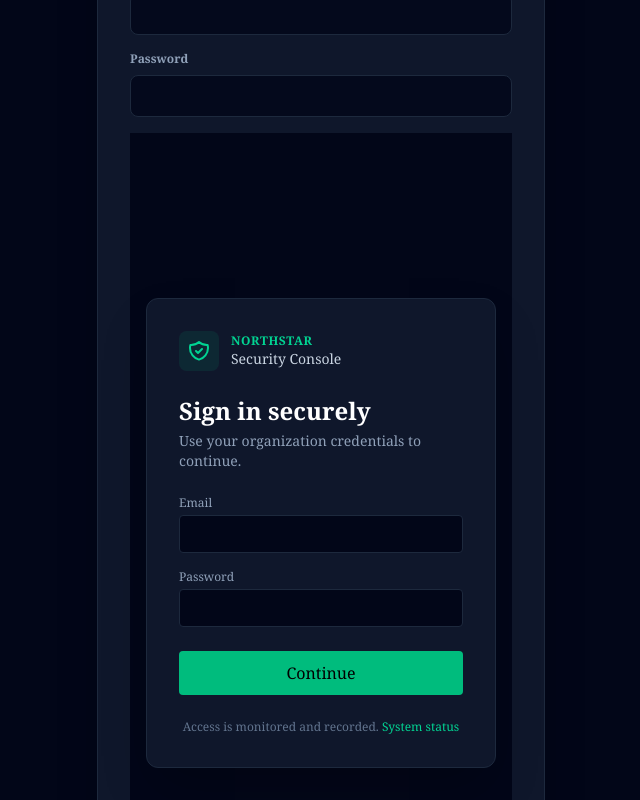
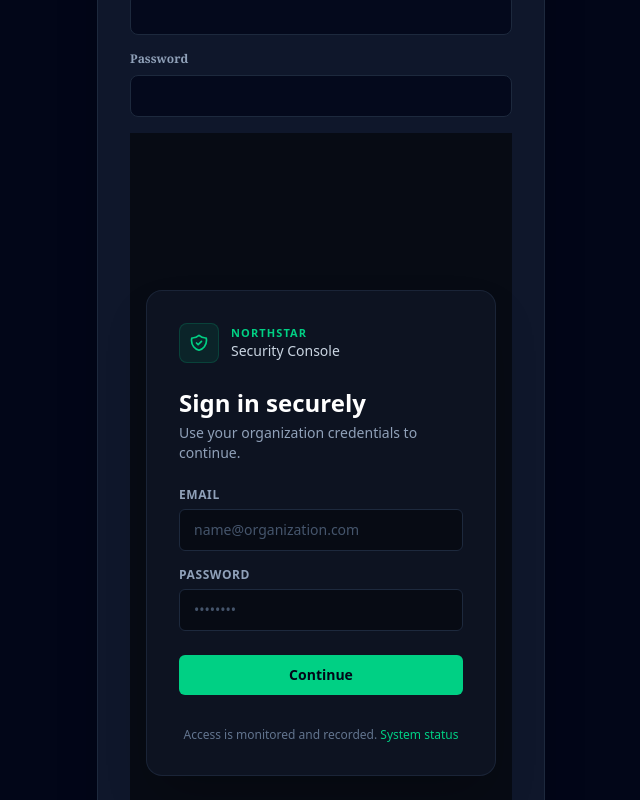
Before and after one commit to reyhandy05/secure-dashboard, a Next.js app: page /login in a window 1280 px wide. Shown: the part 240-1040 px from the top of the page, without its empty margins (319-959 px from the left). Built offline with nearby package versions, Linux system fonts and the light colour scheme; no server answers.

Commit message:
fix: clean up duplicate form and restore center layout

```diff
--- a/src/app/login/submit-button.tsx
+++ b/src/app/login/submit-button.tsx
@@ -11,7 +11,7 @@ function SubmitButton() {
     <button
       type="submit"
       disabled={pending}
-      className="w-full rounded bg-emerald-500 py-2.5 font-medium text-black transition-colors hover:bg-emerald-400 disabled:opacity-50"
+      className="w-full rounded-md bg-[#00d084] py-2.5 text-sm font-semibold text-slate-950 transition-opacity hover:opacity-90 disabled:opacity-50"
     >
       {pending ? "Signing in..." : "Continue"}
     </button>
@@ -21,7 +21,7 @@ function SubmitButton() {
 export default function LoginPage() {
   const [error, setError] = useState<string | null>(null);
 
-  async function clientAction(formData: FormData) {
+  async function handleFormSubmit(formData: FormData) {
     setError(null);
     const email = formData.get("email") as string;
     const password = formData.get("password") as string;
@@ -33,47 +33,57 @@ export default function LoginPage() {
   }
 
   return (
-    <div className="flex min-h-screen items-center justify-center bg-slate-950 p-4 text-white">
-      <div className="w-full max-w-md rounded-xl border border-slate-800 bg-slate-900 p-8 shadow-2xl">
+    <main className="flex min-h-screen items-center justify-center bg-[#070b14] px-4 font-sans text-slate-100">
+      <div className="w-full max-w-[420px] rounded-2xl border border-slate-800/80 bg-[#0d1321] p-8 shadow-2xl">
+        {/* Header Logo */}
         <div className="mb-6 flex items-center gap-3">
-          <div className="rounded-lg bg-emerald-500/10 p-2 text-emerald-400">
-            <svg className="h-6 w-6" fill="none" viewBox="0 0 24 24" stroke="currentColor">
+          <div className="flex h-10 w-10 items-center justify-center rounded-lg border border-emerald-500/20 bg-emerald-500/10 text-[#00d084]">
+            <svg className="h-5 w-5" fill="none" viewBox="0 0 24 24" stroke="currentColor">
               <path strokeLinecap="round" strokeLinejoin="round" strokeWidth={2} d="M9 12l2 2 4-4m5.618-4.016A11.955 11.955 0 0112 2.944a11.955 11.955 0 01-8.618 3.04A12.02 12.02 0 003 9c0 5.591 3.824 10.29 9 11.622 5.176-1.332 9-6.03 9-11.622 0-1.042-.133-2.052-.382-3.016z" />
             </svg>
           </div>
           <div>
-            <p className="text-xs font-semibold tracking-wider text-emerald-400 uppercase">NORTHSTAR</p>
+            <p className="text-[11px] font-bold tracking-widest text-[#00d084] uppercase">NORTHSTAR</p>
             <h1 className="text-sm font-medium text-slate-300">Security Console</h1>
           </div>
         </div>
 
-        <h2 className="text-2xl font-bold">Sign in securely</h2>
+        {/* Title */}
+        <h2 className="text-2xl font-bold text-white">Sign in securely</h2>
         <p className="mt-1 text-sm text-slate-400">Use your organization credentials to continue.</p>
 
+        {/* Error Alert */}
         {error && (
-          <div className="mt-4 rounded-md border border-red-500/30 bg-red-500/10 p-3 text-sm text-red-400">
+          <div className="mt-4 rounded-lg border border-red-500/30 bg-red-500/10 p-3 text-sm text-red-400">
             {error}
           </div>
         )}
 
-        <form action={clientAction} className="mt-6 space-y-4">
+        {/* Login Form */}
+        <form action={handleFormSubmit} className="mt-6 space-y-4">
           <div>
-            <label className="block text-xs font-medium text-slate-400">Email</label>
+            <label className="block text-xs font-semibold uppercase tracking-wider text-slate-400">
+              Email
+            </label>
             <input
               type="email"
               name="email"
               required
-              className="mt-1 w-full rounded border border-slate-800 bg-slate-950 px-3 py-2 text-sm text-white focus:border-emerald-500 focus:outline-none"
+              placeholder="name@organization.com"
+              className="mt-1.5 w-full rounded-md border border-slate-800 bg-[#070b14] px-3.5 py-2.5 text-sm text-white placeholder-slate-600 focus:border-[#00d084] focus:outline-none"
             />
           </div>
 
           <div>
-            <label className="block text-xs font-medium text-slate-400">Password</label>
+            <label className="block text-xs font-semibold uppercase tracking-wider text-slate-400">
+              Password
+            </label>
             <input
               type="password"
               name="password"
               required
-              className="mt-1 w-full rounded border border-slate-800 bg-slate-950 px-3 py-2 text-sm text-white focus:border-emerald-500 focus:outline-none"
+              placeholder="••••••••"
+              className="mt-1.5 w-full rounded-md border border-slate-800 bg-[#070b14] px-3.5 py-2.5 text-sm text-white placeholder-slate-600 focus:border-[#00d084] focus:outline-none"
             />
           </div>
 
@@ -82,10 +92,11 @@ export default function LoginPage() {
           </div>
         </form>
 
-        <p className="mt-6 text-center text-xs text-slate-500">
-          Access is monitored and recorded. <span className="text-emerald-400">System status</span>
+        {/* Footer info */}
+        <p className="mt-8 text-center text-xs text-slate-500">
+          Access is monitored and recorded. <span className="cursor-pointer text-[#00d084] hover:underline">System status</span>
         </p>
       </div>
-    </div>
+    </main>
   );
 }
```
